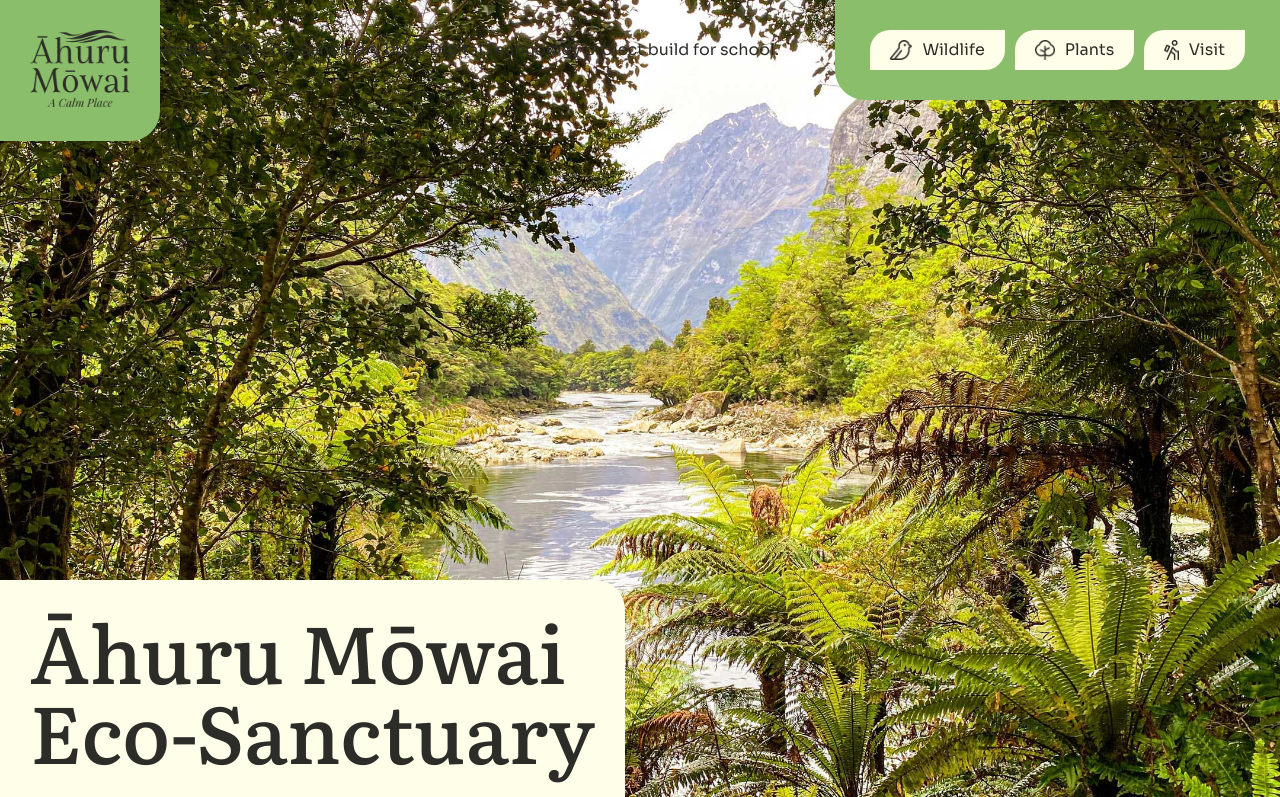
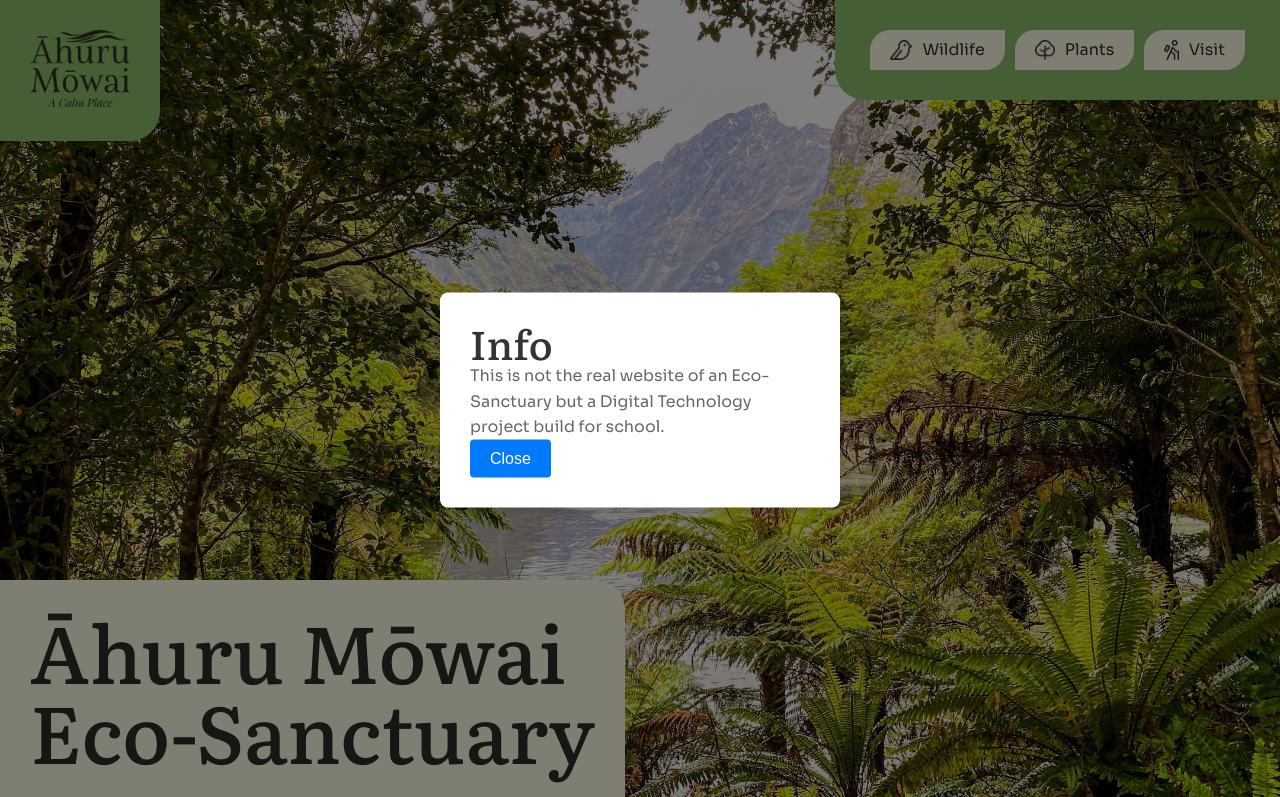
Before and after one commit to TaminoDesign/School-project-Ahuru-Mowai, a plain HTML site: page index.html in a window 1280 px wide. Shown: the top 797 px of the page. Drawn offline with Linux system fonts and the light colour scheme.

Commit message:
Add popup overlay and styles

```diff
--- a/style.css
+++ b/style.css
@@ -1215,3 +1215,56 @@ h3 {
         text-align: center;
     }
 }
+
+
+/*pop up*/
+
+        .overlay {
+            display: none;
+            position: fixed;
+            top: 0;
+            left: 0;
+            width: 100%;
+            height: 100%;
+            background: rgba(0, 0, 0, 0.5);
+            z-index: 999;
+        }
+
+        .popup {
+            display: none;
+            position: fixed;
+            top: 50%;
+            left: 50%;
+            transform: translate(-50%, -50%);
+            background: white;
+            padding: 30px;
+            border-radius: 8px;
+            box-shadow: 0 4px 6px rgba(0, 0, 0, 0.1);
+            max-width: 400px;
+            width: 90%;
+            z-index: 1000;
+        }
+
+        .popup h2 {
+            margin-top: 0;
+            color: #333;
+        }
+
+        .popup p {
+            color: #666;
+            line-height: 1.6;
+        }
+
+        .close-btn {
+            background: #007bff;
+            color: white;
+            border: none;
+            padding: 10px 20px;
+            border-radius: 4px;
+            cursor: pointer;
+            font-size: 16px;
+        }
+
+        .close-btn:hover {
+            background: #0056b3;
+        }
```
